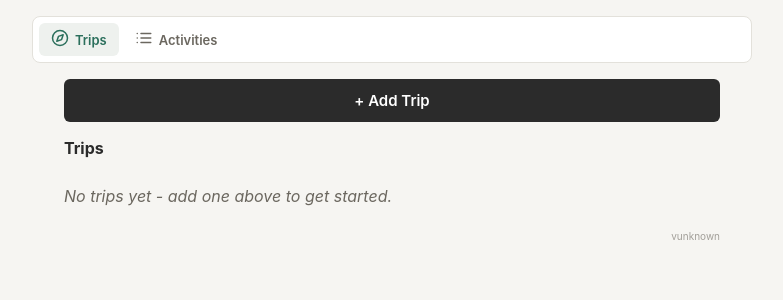
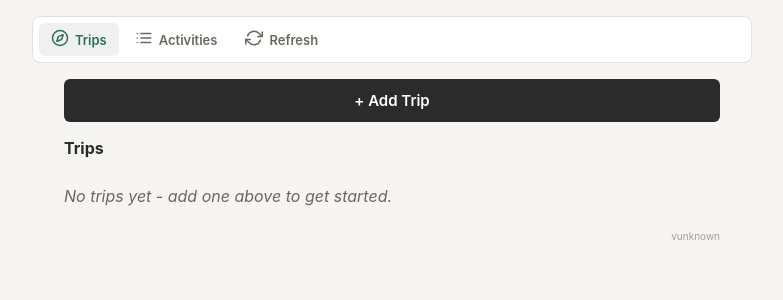
Before and after one commit to ecooperman/trip-planning, a FastAPI app: page / in a window 1280 px wide. Shown: the part 81-381 px from the top of the page, without its empty margins (248-1031 px from the left). Run offline with FastAPI, Linux system fonts and the light colour scheme; data that the repository does not hold is empty.

Commit message:
Add refresh button to nav, ensure version is right-aligned at the very bottom of the page and smaller so it's less noticable but still there if I want to be sure a deployment went our properly.

```diff
--- a/static/activities.html
+++ b/static/activities.html
@@ -21,6 +21,10 @@
       <span class="app-nav-icon" data-icon="list" aria-hidden="true"></span>
       Activities
     </a>
+    <button type="button" class="app-nav-link" onclick="location.reload()">
+      <span class="app-nav-icon" data-icon="refresh" aria-hidden="true"></span>
+      Refresh
+    </button>
   </nav>
 
   <main>
--- a/static/agenda.html
+++ b/static/agenda.html
@@ -21,6 +21,10 @@
       <span class="app-nav-icon" data-icon="list" aria-hidden="true"></span>
       Activities
     </a>
+    <button type="button" class="app-nav-link" onclick="location.reload()">
+      <span class="app-nav-icon" data-icon="refresh" aria-hidden="true"></span>
+      Refresh
+    </button>
   </nav>
 
   <main class="wide">
--- a/static/icons.js
+++ b/static/icons.js
@@ -12,6 +12,10 @@ const ICONS = {
   // identical across apps rather than reinvented per-project.
   calendar:
     '<svg viewBox="0 0 24 24" fill="none" stroke="currentColor" stroke-width="2" stroke-linecap="round" stroke-linejoin="round" aria-hidden="true"><rect x="3" y="4" width="18" height="18" rx="2"></rect><line x1="16" y1="2" x2="16" y2="6"></line><line x1="8" y1="2" x2="8" y2="6"></line><line x1="3" y1="10" x2="21" y2="10"></line></svg>',
+  // Same idea as time-management's 🔄 refresh nav button, in this app's own
+  // SVG-icon style instead of emoji.
+  refresh:
+    '<svg viewBox="0 0 24 24" fill="none" stroke="currentColor" stroke-width="2" stroke-linecap="round" stroke-linejoin="round" aria-hidden="true"><polyline points="23 4 23 10 17 10"></polyline><polyline points="1 20 1 14 7 14"></polyline><path d="M3.51 9a9 9 0 0 1 14.85-3.36L23 10M1 14l4.64 4.36A9 9 0 0 0 20.49 15"></path></svg>',
 };
 
 // Exposed (not run-once-and-forgotten) because pages here build a lot of
--- a/static/index.html
+++ b/static/index.html
@@ -21,6 +21,10 @@
       <span class="app-nav-icon" data-icon="list" aria-hidden="true"></span>
       Activities
     </a>
+    <button type="button" class="app-nav-link" onclick="location.reload()">
+      <span class="app-nav-icon" data-icon="refresh" aria-hidden="true"></span>
+      Refresh
+    </button>
   </nav>
 
   <main>
--- a/static/style.css
+++ b/static/style.css
@@ -93,6 +93,17 @@ a {
   text-decoration: none;
   font-size: 11px;
   font-weight: 600;
+}
+
+/* .app-nav-link is also used on the <button> refresh action - undo the
+   generic `button {...}` reset below so it matches the plain <a> nav
+   items instead of looking like a black rounded action button. */
+button.app-nav-link {
+  cursor: pointer;
+  border: none;
+  background: none;
+  border-radius: 0;
+  font-family: inherit;
 }
 
 .app-nav-icon {
--- a/static/trip.html
+++ b/static/trip.html
@@ -20,6 +20,10 @@
       <span class="app-nav-icon" data-icon="list" aria-hidden="true"></span>
       Activities
     </a>
+    <button type="button" class="app-nav-link" onclick="location.reload()">
+      <span class="app-nav-icon" data-icon="refresh" aria-hidden="true"></span>
+      Refresh
+    </button>
   </nav>
 
   <main>
```
